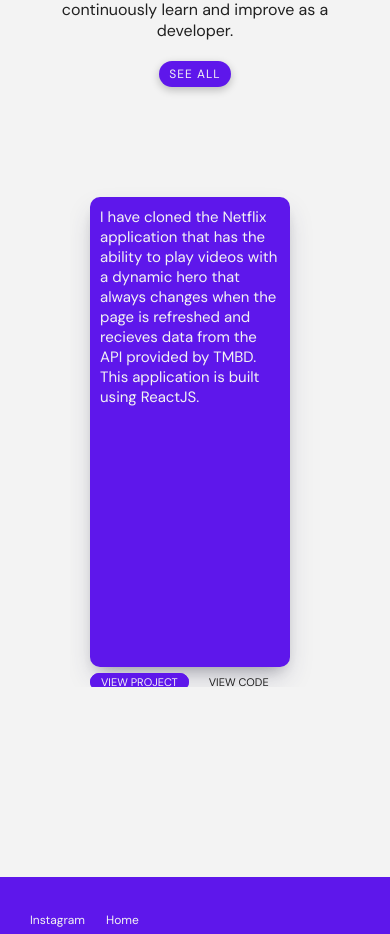
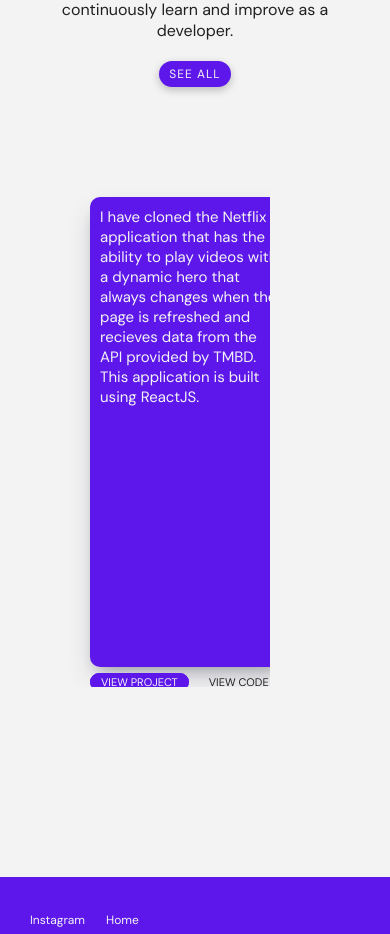
Before and after one commit to DiamondD7/WebPortfolio_2023, a React (Vite) app: page / in a window 390 px wide. Shown: the part 2161-3095 px from the top of the page. Built offline with nearby package versions, Linux system fonts and the light colour scheme.

Commit message:
updated code for the container's width

```diff
--- a/src/styles/responsive.css
+++ b/src/styles/responsive.css
@@ -854,7 +854,7 @@
 
   .contents-container__wrapper {
     display: block;
-    width: 300px;
+    width: 200px;
     margin: 50px auto 0 70px;
     height: 550px;
   }
@@ -906,6 +906,14 @@
   .all-projects__wrapper{
     margin-left: 50px;
   }
+}
+
+@media(max-width:288px){
+  .contents-container__wrapper {
+    width: 50px;
+    margin: 50px auto 0 0px;
+  }
+
 }
 
 
```
